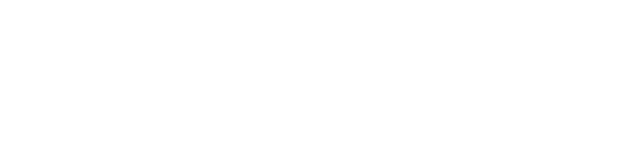
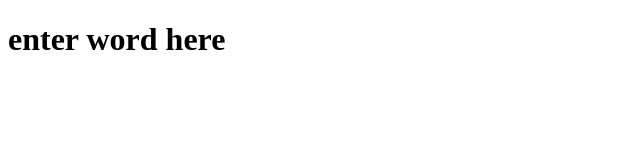
Before and after one commit to SPARK-317/test-repo, a plain HTML site: page index.html in a window 1280 px wide. Shown: the whole page, without its empty margins (0-640 px from the left). Drawn offline with Linux system fonts and the light colour scheme.

Commit message:
first HTML

```diff
--- a/index.html
+++ b/index.html
@@ -4,6 +4,6 @@
 	<title></title>
 </head>
 <body>
-
+	<h1>enter word here</h1>
 </body>
 </html>
```
